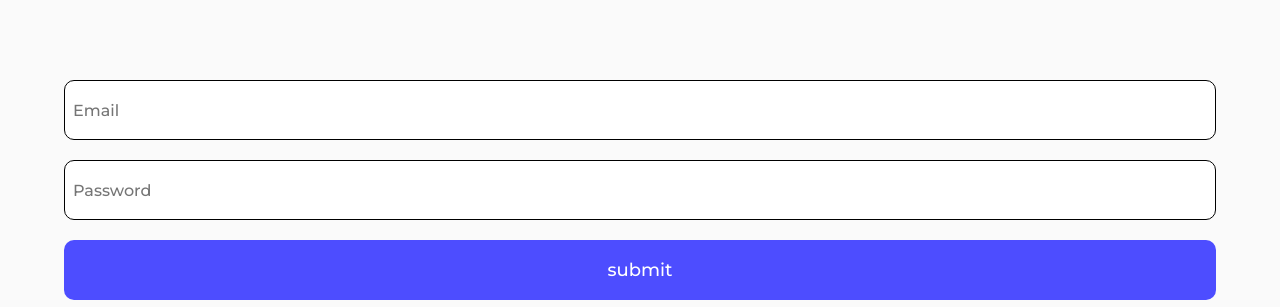
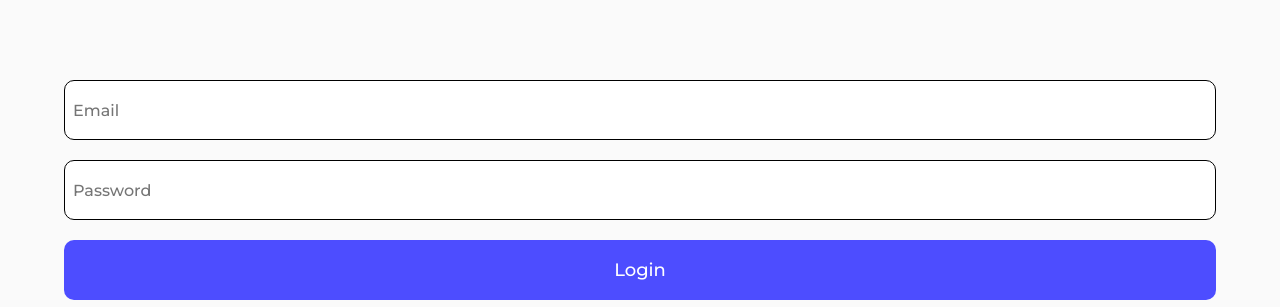
Before and after one commit to VictorT-GitHub/Becode_StarTup, a React (Create React App) app in the folder frontend/: page /login in a window 1280 px wide. Shown: the part 1082-1389 px from the top of the page. Built offline with nearby package versions, Linux system fonts and the light colour scheme; a web font is replaced by a local one.

Commit message:
resolve login/register bug

```diff
--- a/frontend/src/Pages/Login.js
+++ b/frontend/src/Pages/Login.js
@@ -1,5 +1,6 @@
 import React, { useState } from "react";
 import logo from "../assets/bold.png";
+import Home from "./Home.js";
 
 const Login = () => {
   const [email, setEmail] = useState("");
@@ -9,10 +10,9 @@ const Login = () => {
 
   const handleLogin = async (e) => {
     e.preventDefault();
-    await fetch("", {
+    await fetch("http://localhost:5000/api/auth/login", {
       method: "POST",
       headers: {
-        Accept: "application/json",
         "Content-Type": "application/json",
       },
       body: JSON.stringify({
@@ -24,6 +24,8 @@ const Login = () => {
         if (res.ok) {
           setLogin(true);
           setLoginError(false);
+          setPassword("");
+          setEmail("");
           return res.json();
         } else {
           console.log("Something went wrong");
@@ -34,6 +36,10 @@ const Login = () => {
   };
 
   return (
+    <>
+      {login ? (
+        <Home />
+      ) : (
         <div className="loginPage">
           <img src={logo} alt="app-logo" />
           <form>
@@ -57,10 +63,14 @@ const Login = () => {
                 border: loginError ? "1px solid red" : "1px solid black",
               }}
             />
-        {loginError && <p className="error-login">Wrong Email or Password</p>}
-        <button onClick={(e) => handleLogin(e)}> submit </button>
+            {loginError && (
+              <p className="error-login">Wrong Email or Password</p>
+            )}
+            <button onClick={(e) => handleLogin(e)}> Login </button>
           </form>
         </div>
+      )}
+    </>
   );
 };
 
--- a/frontend/src/Pages/Register.js
+++ b/frontend/src/Pages/Register.js
@@ -5,7 +5,7 @@ const Register = () => {
   const [password, setPassword] = useState("");
   const [firstName, setFirstName] = useState("");
   const [lastName, setLastName] = useState("");
-  // const [birthday, setBirthday] = useState(Date);
+  const [birthday, setBirthday] = useState(Date);
   const [motto, setMotto] = useState("");
   const handleRegister = async (e) => {
     e.preventDefault();
@@ -19,17 +19,19 @@ const Register = () => {
         password: password,
         firstname: firstName,
         lastname: lastName,
+        motto: motto,
+        birthday: birthday,
       }),
     })
       .then((res) => {
-        return res.json();
+        if (res.ok) {
+          return res.json();
+        } else {
+          console.log("Something went wrong");
+        }
       })
-      .then((json) => console.log(json))
-      .catch((error) => {
-        throw error;
-      });
+      .then((json) => console.log(json));
   };
-
   console.log(email, password, firstName, lastName);
 
   return (
@@ -55,12 +57,12 @@ const Register = () => {
           onChange={(e) => setLastName(e.target.value)}
         />
         <p>Birthday</p>
-        {/* <input
+        <input
           type="date"
           required
           value={birthday}
           onChange={(e) => setBirthday(e.target.value)}
-        /> */}
+        />
         <p>
           Motto <span>(optional) </span>
         </p>
@@ -72,7 +74,7 @@ const Register = () => {
           value={password}
           onChange={(e) => setPassword(e.target.value)}
         />
-        <button onClick={(e) => handleRegister(e)}> submit </button>
+        <button onClick={(e) => handleRegister(e)}> Register </button>
       </form>
     </div>
   );
```
Lines whose indentation alone changed are shown as unchanged.
